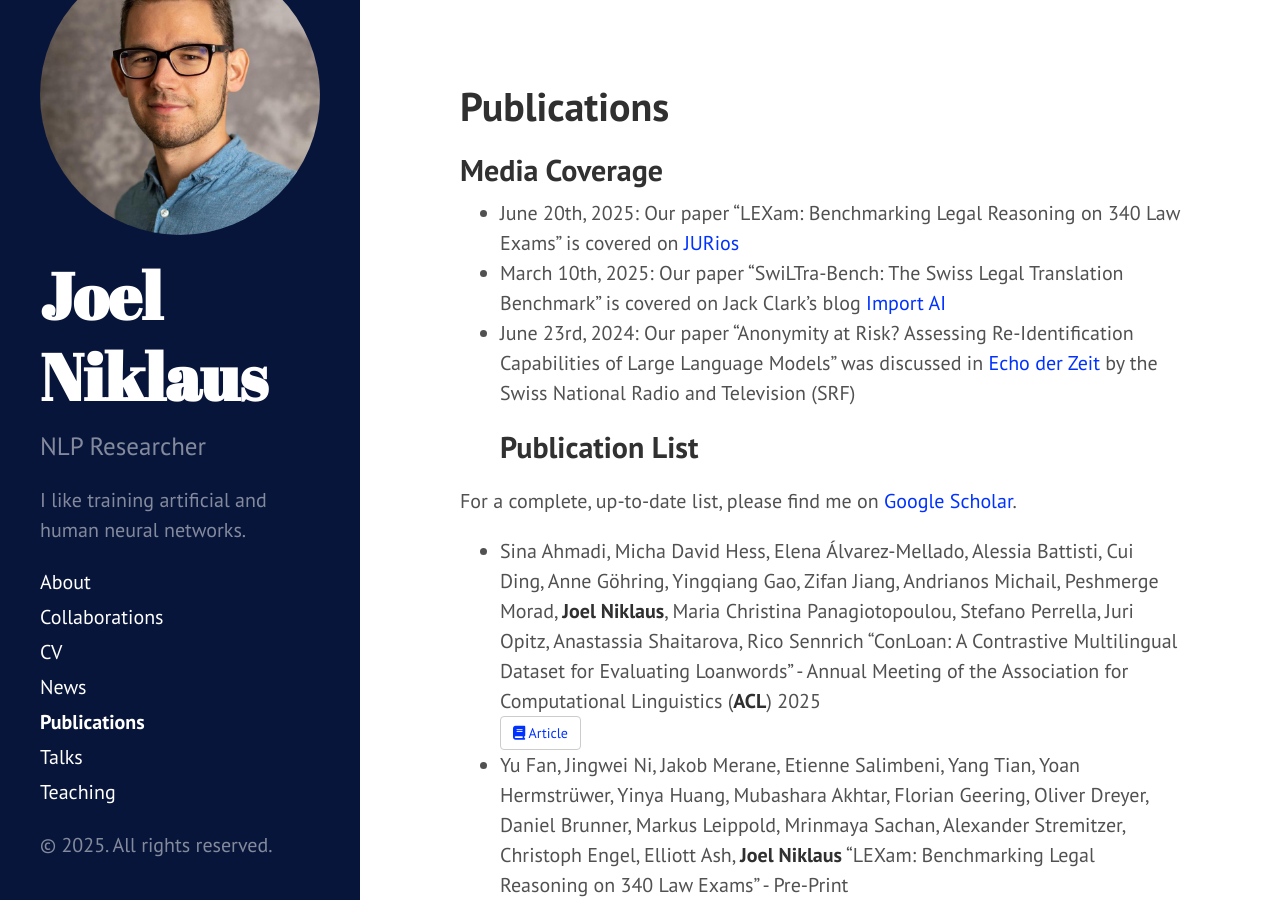
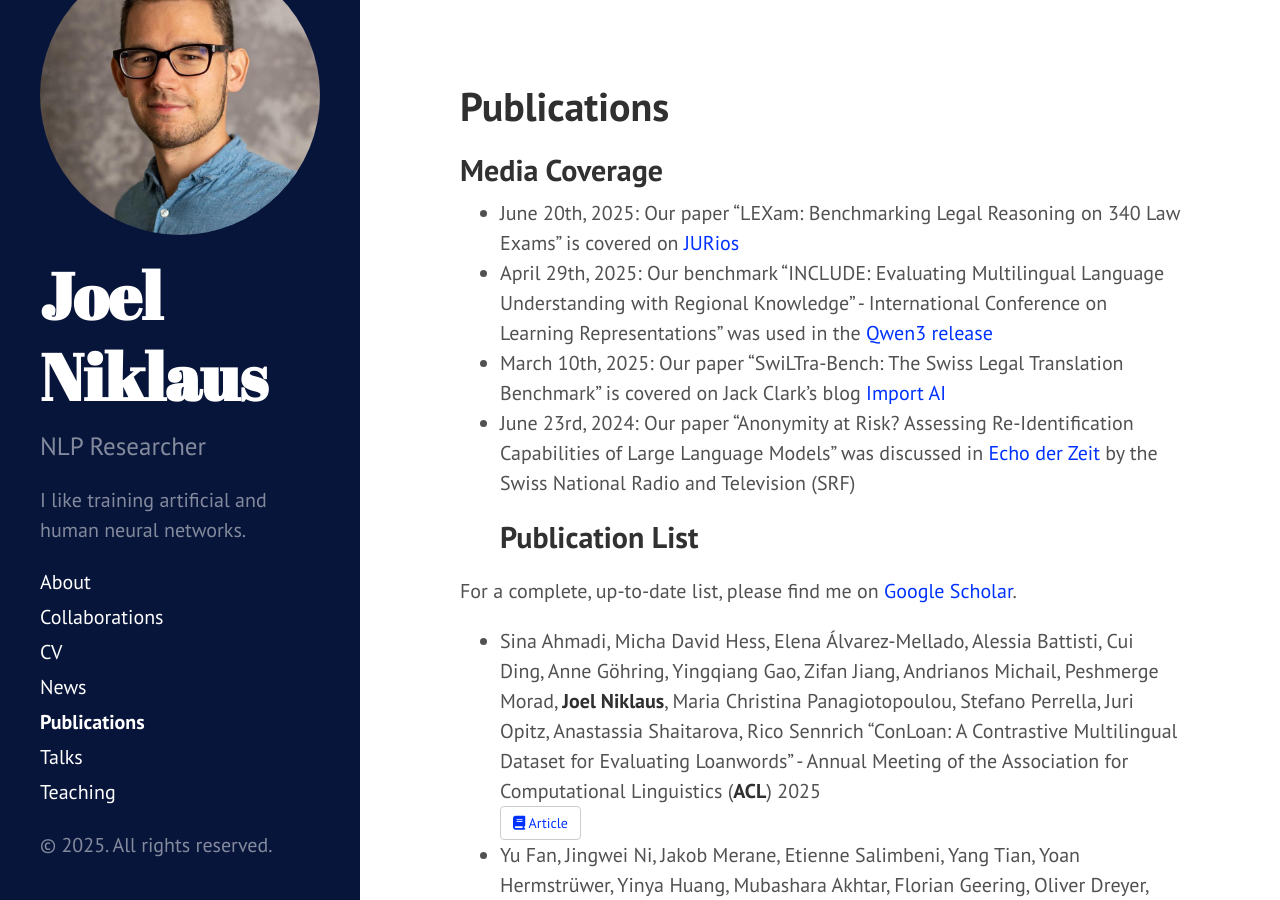
Before and after one commit to JoelNiklaus/joelniklaus.github.io, a Jekyll site: the page built from _pages/publications.md, in a window 1280 px wide and 900 px high, scrolled down 340 px. Built offline with Jekyll 4.4.1, drawn with Linux system fonts in a browser that asks for light colours; a style sheet for code colours, icons or effects is not loaded.

Commit message:
added include coverage

```diff
--- a/_pages/publications.md
+++ b/_pages/publications.md
@@ -6,6 +6,7 @@ title: Publications
 ## Media Coverage
 
 - June 20th, 2025: Our paper "LEXam: Benchmarking Legal Reasoning on 340 Law Exams" is covered on [JURios](https://jurios.de/2025/06/20/schweizer-studie-analysiert-340-jurapruefungen-mittels-ki/)
+- April 29th, 2025: Our benchmark "INCLUDE: Evaluating Multilingual Language Understanding with Regional Knowledge" - International Conference on Learning Representations" was used in the [Qwen3 release](https://qwenlm.github.io/blog/qwen3/)
 - March 10th, 2025: Our paper "SwiLTra-Bench: The Swiss Legal Translation Benchmark" is covered on Jack Clark's blog
   [Import AI](https://jack-clark.net/2025/03/10/import-ai-403-factorio-ai-russias-reasoning-drones-biocomputing/)
 - June 23rd, 2024: Our paper "Anonymity at Risk? Assessing Re-Identification Capabilities of Large Language Models" was discussed in
```
